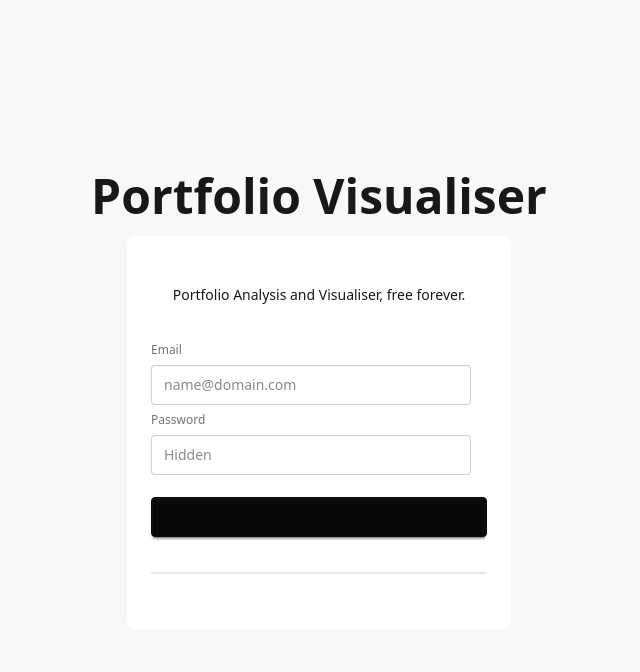
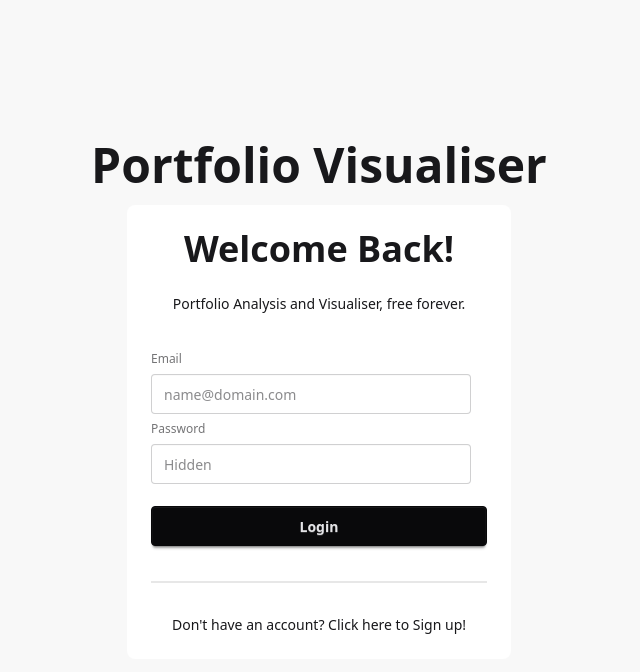
Before and after one commit to Dakkabi/Portfolio-Visualiser, a React (Vite) app in the folder frontend/: page /login in a window 1280 px wide. Shown: the top 672 px of the page, without its empty margins (321-961 px from the left). Built offline with nearby package versions, Linux system fonts and the light colour scheme.

Commit message:
#11 Add AuthForm components with props to Login and SignUp pages

```diff
--- a/frontend/src/pages/Login.tsx
+++ b/frontend/src/pages/Login.tsx
@@ -2,8 +2,18 @@ import React from "react";
 import AuthForm from "../components/auth/AuthForm.tsx";
 
 const Login: React.FC = () => {
+    function handleLogin(email: string, password: string) {
+
+    }
+
     return (
-        <AuthForm />
+        <AuthForm
+            title="Welcome Back!"
+            buttonText="Login"
+            onButtonClick={handleLogin}
+            redirectText="Don't have an account? Click here to Sign up!"
+            redirectPath="/signup"
+        />
     );
 }
 
--- a/frontend/src/pages/SignUp.tsx
+++ b/frontend/src/pages/SignUp.tsx
@@ -2,8 +2,18 @@ import React from "react";
 import AuthForm from "../components/auth/AuthForm.tsx";
 
 const SignUp: React.FC = () => {
+    function handleSignUp(email: string, password: string) {
+
+    }
+
     return (
-        <AuthForm />
+        <AuthForm
+            title="Welcome!"
+            buttonText="Sign Up"
+            onButtonClick={handleSignUp}
+            redirectText="Already have an account with us? Click to Log back in!"
+            redirectPath="/login"
+        />
     );
 }
 
```
